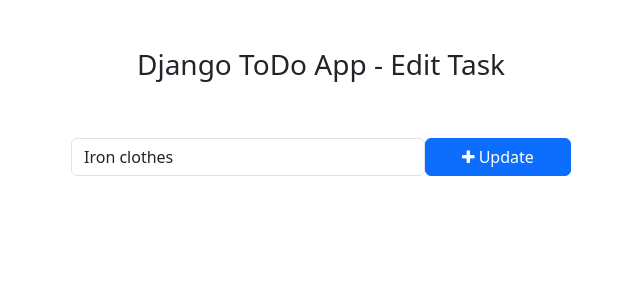
After one commit to RosyCodes/todo_app, a Django app: page /todo/edit_task/1/ in a window 1280 px wide. The commit adds this page. Shown: the top 300 px of the page, without its empty margins (319-959 px from the left). Run offline with Django 4.2, Linux system fonts and the light colour scheme; data comes from the database, SQL or seed files in the repository; both versions use the stored data as it was after the commit.

Commit message:
todo app complete functionality

```diff
--- /dev/null
+++ b/templates/edit_task.html
@@ -0,0 +1,40 @@
+<!DOCTYPE html>
+<html lang="en">
+
+<head>
+    <meta charset="UTF-8">
+    <meta name="viewport" content="width=device-width, initial-scale=1.0">
+    <title>Edit Task - Django ToDo App</title>
+
+    <!-- Bootstrap -->
+    <link href="https://cdn.jsdelivr.net/npm/bootstrap@5.3.0-alpha1/dist/css/bootstrap.min.css" rel="stylesheet"
+        integrity="sha384-GLhlTQ8iRABdZLl6O3oVMWSktQOp6b7In1Zl3/Jr59b6EGGoI1aFkw7cmDA6j6gD" crossorigin="anonymous">
+    <script src="https://cdn.jsdelivr.net/npm/bootstrap@5.3.0-alpha1/dist/js/bootstrap.bundle.min.js"
+        integrity="sha384-w76AqPfDkMBDXo30jS1Sgez6pr3x5MlQ1ZAGC+nuZB+EYdgRZgiwxhTBTkF7CXvN"
+        crossorigin="anonymous"></script>
+    <!-- Font Awesome Icons -->
+    <link rel="stylesheet" href="https://cdnjs.cloudflare.com/ajax/libs/font-awesome/4.7.0/css/font-awesome.min.css">
+
+</head>
+
+<body>
+    <div class="container">
+        <h3 class="pt-5 pb-5 text-center">Django ToDo App - Edit Task </h3>
+    </div>
+    <!-- To Do Form -->
+    <form action="{% url 'edit_task' get_task.pk %}" method="POST" style="width: 500px; margin:auto">
+        {% csrf_token %}
+        <div class="form-group">
+            <span style="display: flex;">
+                <input type="text" name="task" class="form-control" placeholder="Add a task"
+                    value="{{ get_task.task }}">
+                <button type='submit' class="btn btn-primary" style="width: 200px;"><i class="fa fa-plus"></i>
+                    Update</button>
+            </span>
+        </div>
+    </form>
+
+
+</body>
+
+</html>
--- a/todo/urls.py
+++ b/todo/urls.py
@@ -2,5 +2,15 @@ from django.urls import path
 from . import views
 
 urlpatterns = [
-    path('addTask/',views.addTask,name='addTask')
+    # Add Task
+    path('addTask/',views.addTask,name='addTask'),
+    # Mark as done
+    path('mark_as_done/<int:pk>/',views.mark_as_done,name='mark_as_done'),
+    # Mark as Undone
+    path('mark_as_undone/<int:pk>/',views.mark_as_undone,name='mark_as_undone'),
+    # EDIT feature
+    path('edit_task/<int:pk>/',views.edit_task,name='edit_task'),
+    # Delete feature
+    path('delete_task/<int:pk>/',views.delete_task,name='delete_task'),
+
 ]
--- a/todo/views.py
+++ b/todo/views.py
@@ -1,5 +1,5 @@
 from django.http import HttpResponse
-from django.shortcuts import render, redirect
+from django.shortcuts import render, redirect, get_object_or_404
 from .models import Task
 
 def addTask(request):
@@ -10,3 +10,38 @@ def addTask(request):
     # so they are not needed here
     Task.objects.create(task = task)
     return redirect('home')
+
+def mark_as_done(request,pk):
+    # fetches the specific record matching the  PK
+    task = get_object_or_404(Task,pk=pk)
+    task.is_completed = True
+    # saves the update into the database
+    task.save()
+    return redirect('home')
+
+def mark_as_undone(request,pk):
+    # fetches the specific record matching the  PK
+    task = get_object_or_404(Task,pk=pk)
+    task.is_completed = False
+    # saves the update into the database
+    task.save()
+    return redirect('home')
+
+
+def edit_task(request,pk):
+    get_task = get_object_or_404(Task,pk=pk)
+    if request.method == 'POST':
+        new_task = request.POST['task']
+        get_task.task = new_task
+        get_task.save()
+        return redirect('home')
+    else:
+        context = {
+            'get_task':get_task,
+        }
+        return render(request,'edit_task.html',context)
+
+def delete_task(request,pk):
+    task = get_object_or_404(Task,pk=pk)
+    task.delete()
+    return redirect('home')
--- a/todo_main/views.py
+++ b/todo_main/views.py
@@ -4,7 +4,10 @@ from todo.models import Task
 def home(request):
     # fetches only incomplete tasks from mthe model and arranged by most recent
     tasks = Task.objects.filter(is_completed=False).order_by('-updated_at')
+    completed_tasks = Task.objects.filter(is_completed=True).order_by('-updated_at')
+
     context = {
         'tasks' : tasks,
+        'completed_tasks':completed_tasks,
     }
     return render(request,'home.html',context)
```
Also changed, not shown: templates/home.html (+13 -4 lines), db.sqlite3.
